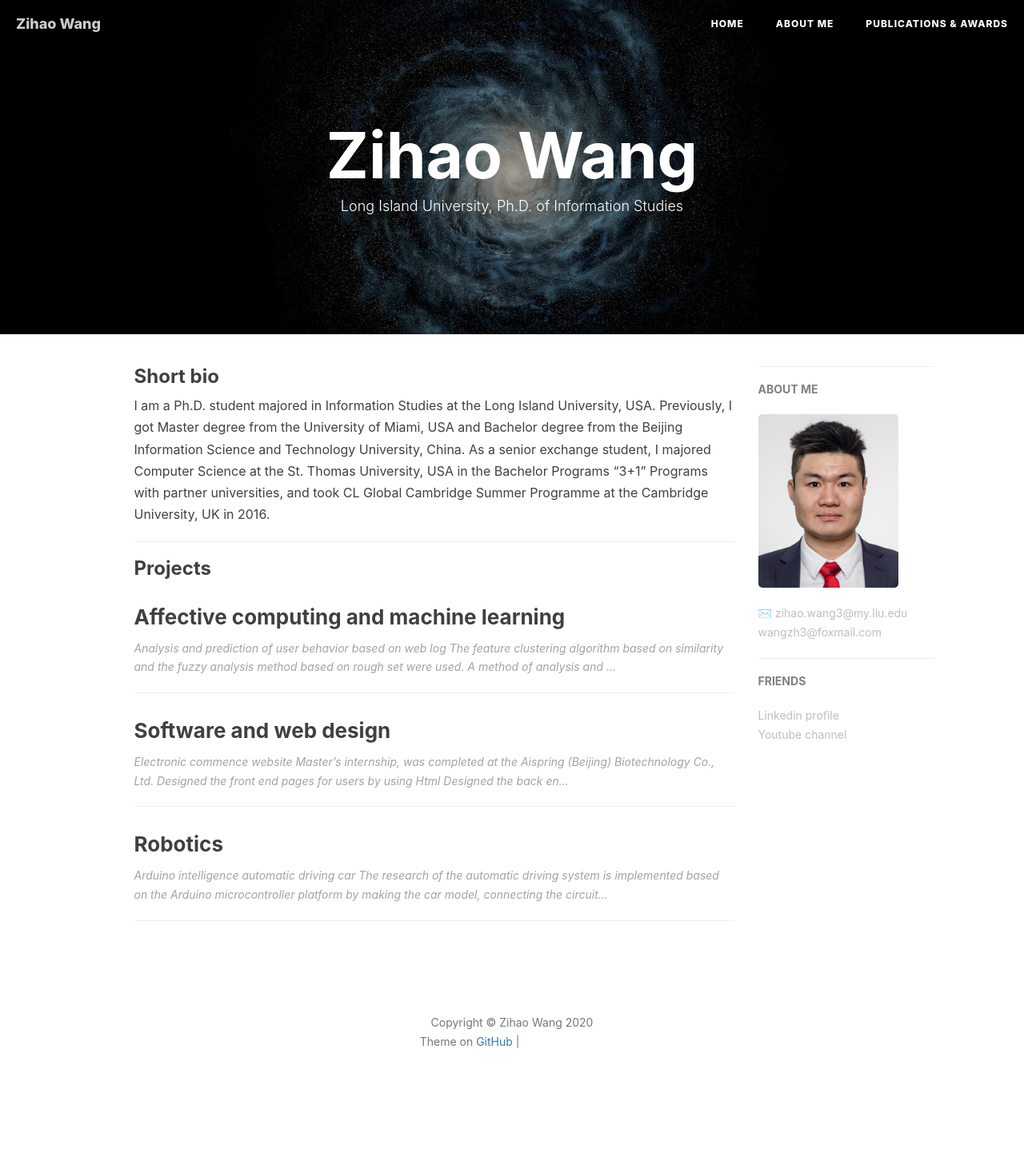
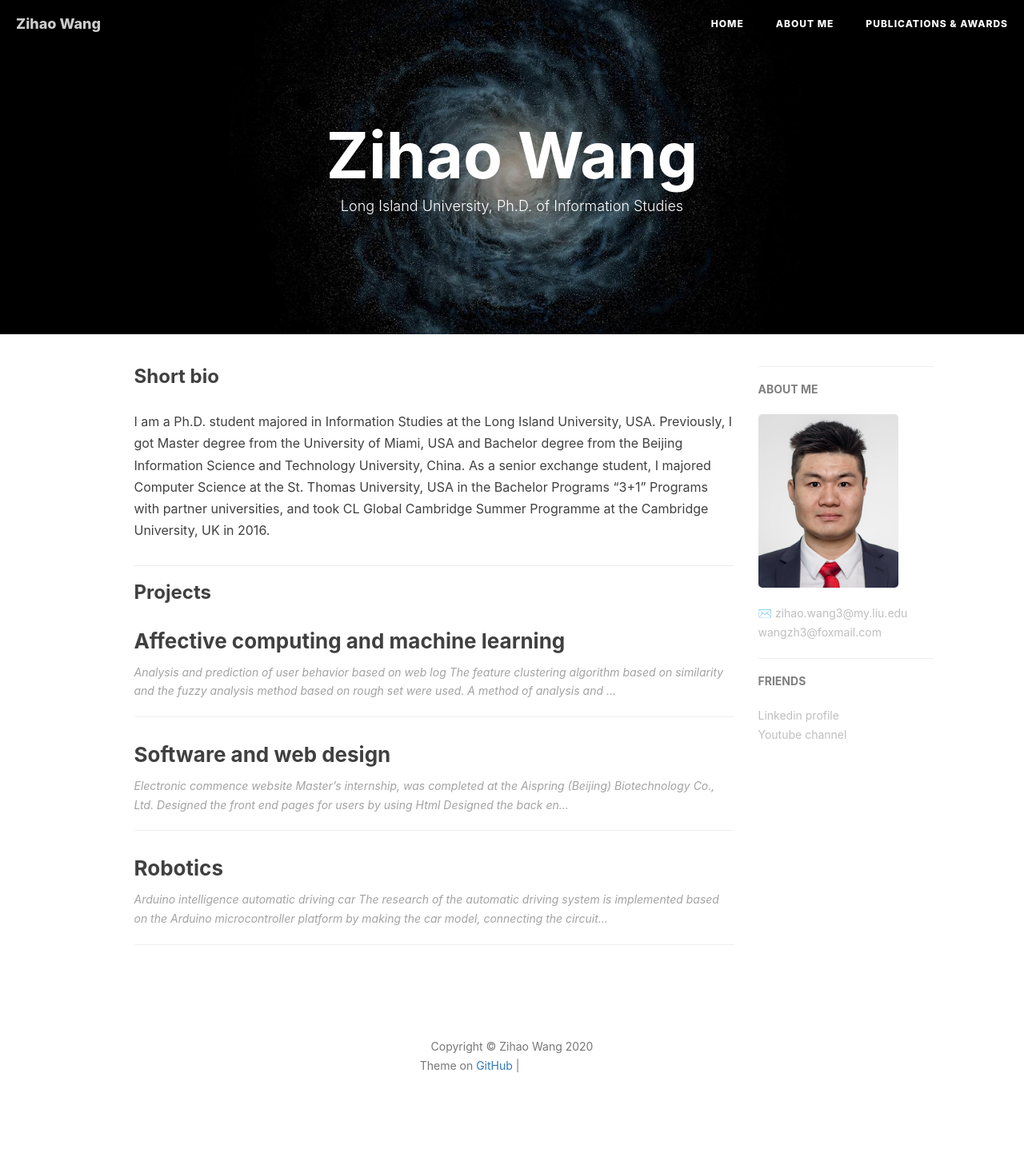
Before and after one commit to wangzh3/wangzh3.github.io, a Jekyll site: the page built from index.html, in a window 1280 px wide. Shown: the whole page at 80% size. Built offline with Jekyll 4.4.1, drawn with Linux system fonts in a browser that asks for light colours; nearby versions of some CDN libraries; the list of posts is cut into pages by our own code; comment, search, counter and statistics services are not loaded; before the commit the page ends 1407 px from its top, so only the background shows below that; grey boxes are pictures that could not be loaded.

```diff
--- a/index.html
+++ b/index.html
@@ -3,10 +3,10 @@ layout: page
 description: "Long Island University, Ph.D. of Information Studies"
 ---
 <h3><strong>Short bio</strong></h3>
-    I am a Ph.D. student majored in Information Studies at the Long Island University, USA. Previously,
+    <p>I am a Ph.D. student majored in Information Studies at the Long Island University, USA. Previously,
     I got Master degree from the University of Miami, USA and Bachelor degree from the Beijing Information Science and Technology University, China.
     As a senior exchange student, I majored Computer Science at the St. Thomas University, USA in the Bachelor Programs “3+1” Programs with partner universities,
-    and took CL Global Cambridge Summer Programme at the Cambridge University, UK in 2016.
+    and took CL Global Cambridge Summer Programme at the Cambridge University, UK in 2016. </p>
     <hr></hr>
 <h3><strong>Projects</strong></h3>
 {% for post in paginator.posts %}
```
